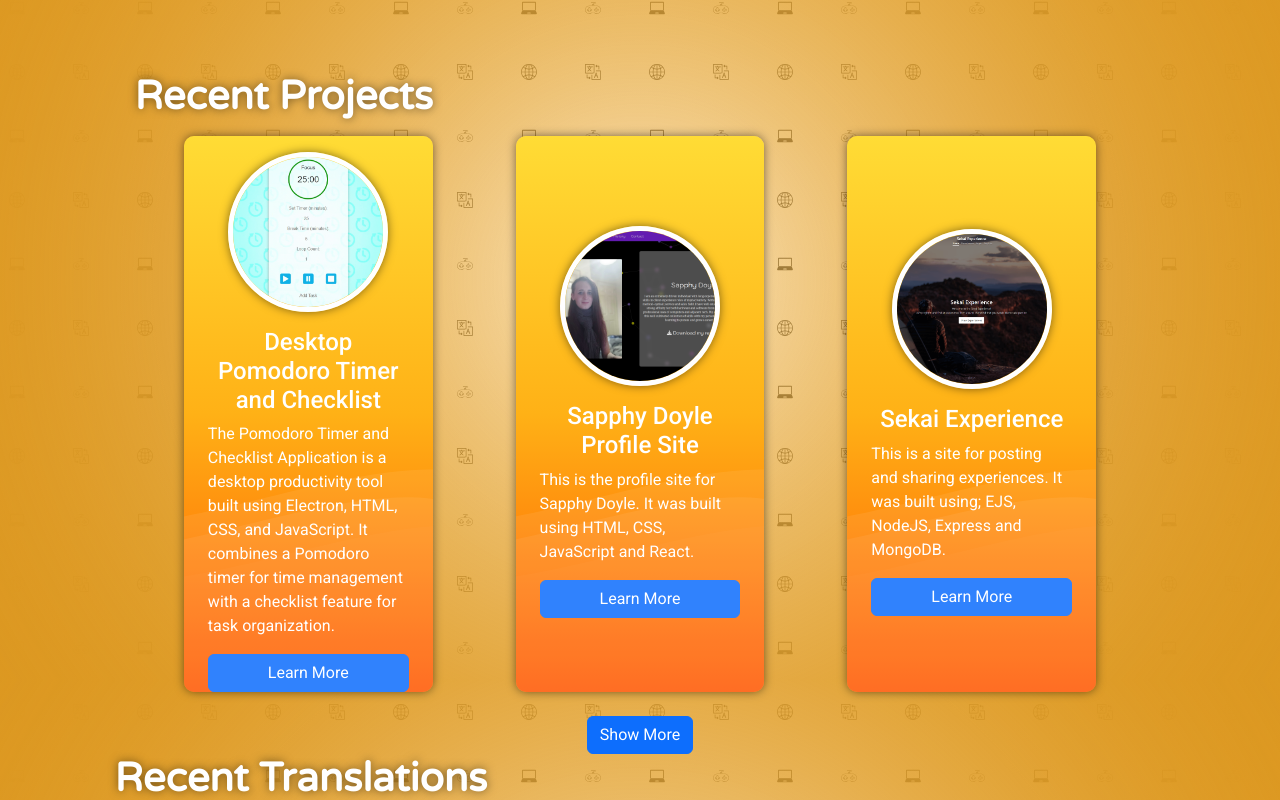
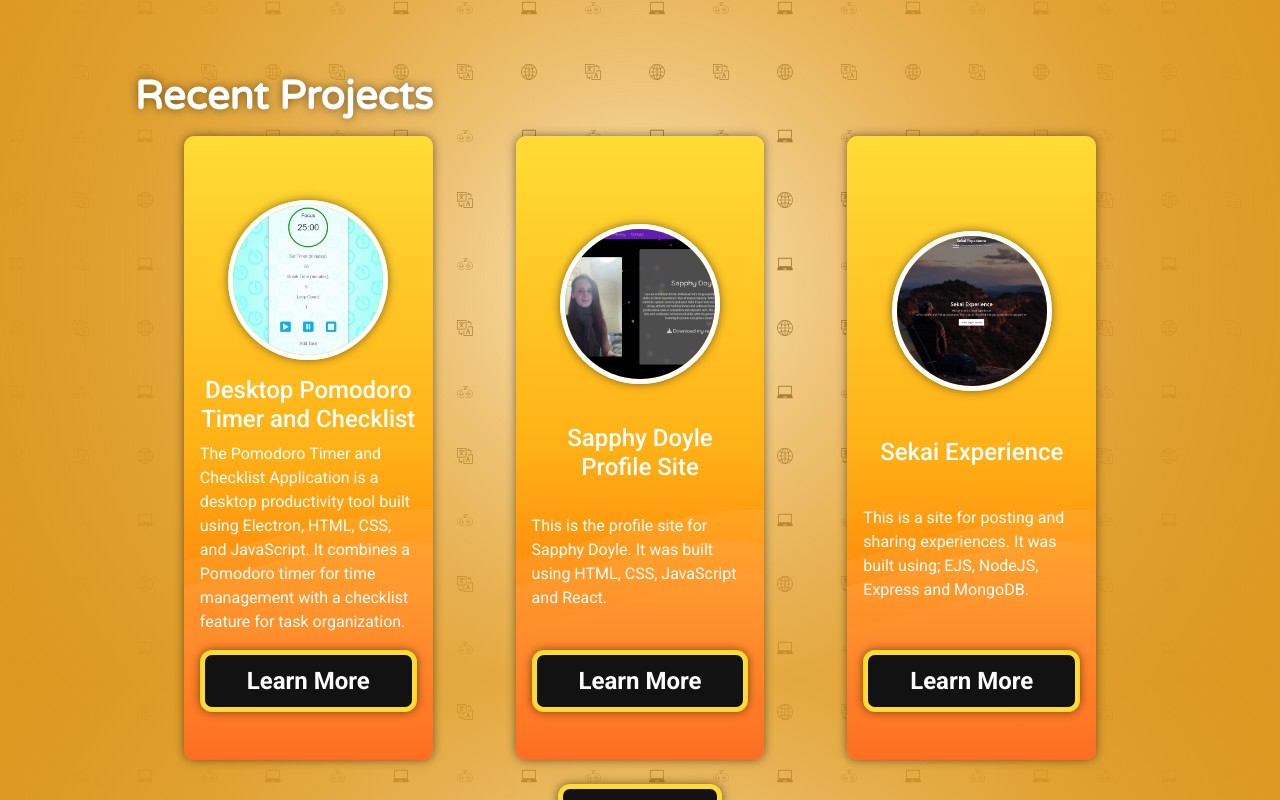
Before and after one commit to Terafora/profile-version-3, a React (Create React App) app: page / in a window 1280 px wide. Shown: the part 1720-2520 px from the top of the page. Built offline with nearby package versions, Linux system fonts and the light colour scheme.

Commit message:
Remove Post Component

```diff
--- a/src/App.css
+++ b/src/App.css
@@ -118,6 +118,7 @@ h2 {
     font-weight: 700;
     font-size: 1.5em;
     box-shadow: 0 0 10px rgba(0, 0, 0, 0.5);
+    z-index: 1;
 }
 
 .btn-learn:hover {
@@ -198,6 +199,7 @@ h2 {
 .card-appearance {
     position: relative;
     min-height: 500px;
+    padding: 3rem 1rem;
     overflow: hidden;
     background: linear-gradient(to bottom, #FFDC35, #FFB116, #FF5700);
 }
--- a/src/components/ProjectCard.jsx
+++ b/src/components/ProjectCard.jsx
@@ -6,7 +6,7 @@ const ProjectCard = ({ project }) => {
     const { t } = useTranslation();
 
     return (
-        <div className="card card-appearance justify-content-center col-lg-3 col-md-6 col-sm-9">
+        <div className="card card-appearance justify-content-between col-lg-3 col-md-6 col-sm-9">
             <Wave />
             <img src={project.imgSrc} className="Recent-Work-Img card-img" alt={project.altText} />
             <h4 className="text-center">{t(`projects.${project.id}.title`)}</h4>
@@ -14,7 +14,7 @@ const ProjectCard = ({ project }) => {
             <div class="wave wave2"></div>
             <div class="wave wave3"></div>
             <p>{t(`projects.${project.id}.description`)}</p>
-            <a href={project.url} className="btn btn-primary" target='_blank' rel="noreferrer">{t('learnMore')}</a>
+            <a href={project.url} className="btn btn-learn" target='_blank' rel="noreferrer">{t('learnMore')}</a>
         </div>
     );
 };
--- a/src/components/RecentProjects.jsx
+++ b/src/components/RecentProjects.jsx
@@ -46,7 +46,7 @@ const RecentProjects = () => {
                 {visibleGroups < totalGroups && (
                     <div className="text-center mt-4">
                         <button
-                            className="btn btn-primary"
+                            className="btn btn-learn"
                             onClick={handleNext}
                         >
                             {t('showMore')}
--- a/src/components/RecentTranslations.jsx
+++ b/src/components/RecentTranslations.jsx
@@ -1,6 +1,5 @@
 import React, { useEffect, useState } from 'react';
 import { useTranslation } from 'react-i18next';
-import Wave from './Wave';
 import TranslationCard from './TranslationCard';
 
 const RecentTranslations = () => {
@@ -48,7 +47,7 @@ const RecentTranslations = () => {
                 {visibleGroups < groupedTranslations.length && (
                     <div className="text-center mt-4">
                         <button
-                            className="btn btn-primary"
+                            className="btn btn-learn"
                             onClick={handleShowMore}
                         >
                             {t('showMore')}
--- a/src/components/TranslationCard.jsx
+++ b/src/components/TranslationCard.jsx
@@ -5,13 +5,13 @@ const TranslationCard = ({ translation }) => {
     const { t } = useTranslation();
 
     return (
-        <div className="card card-appearance wave-container col-lg-3 col-md-6 col-sm-9">
+        <div className="card card-appearance justify-content-between col-lg-3 col-md-6 col-sm-9">
             <img src={translation.imgSrc} className="Recent-Work-Img card-img" alt={translation.altText} />
             <div class="wave wave1"></div>
             <div class="wave wave2"></div>
             <div class="wave wave3"></div>
             <h4 className="text-center">{t(`translations.${translation.id}.title`)}</h4>
-            <a href={translation.url} className="btn btn-primary" target='_blank' rel="noreferrer">{t('learnMore')}</a>
+            <a href={translation.url} className="btn btn-learn" target='_blank' rel="noreferrer">{t('learnMore')}</a>
         </div>
     );
 };
```
